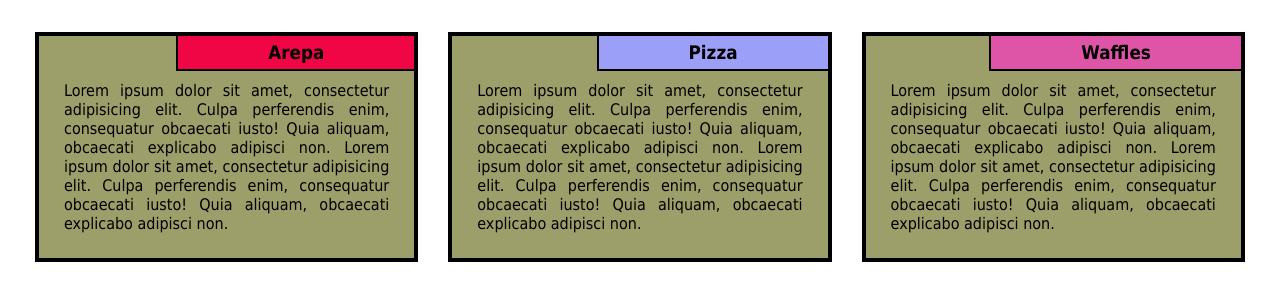
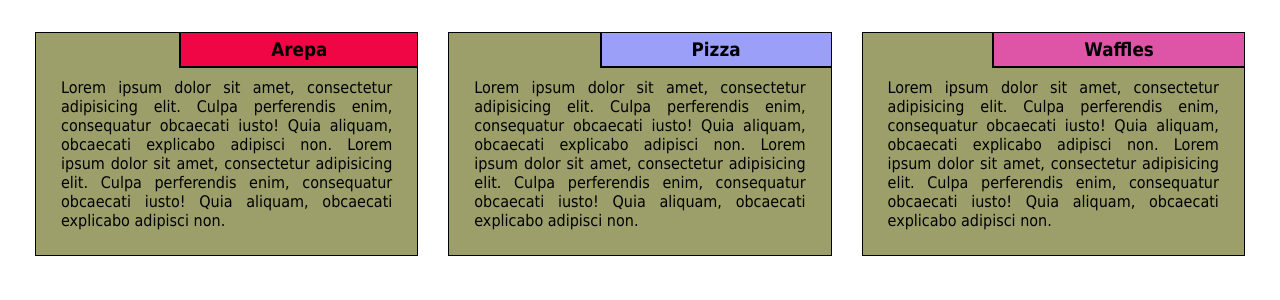
Before and after one commit to Emho88/Module2Code, a plain HTML site: page module2-solution/index.html in a window 1280 px wide. Shown: the part 130-430 px from the top of the page. Drawn offline with Linux system fonts and the light colour scheme.

```diff
--- a/module2-solution/css/mycss.css
+++ b/module2-solution/css/mycss.css
@@ -27,7 +27,7 @@ body{
   background-color:#9c9f6a;
   margin: 15px;
   padding: 25px;
-  border: 4px solid #000000;
+  border: 1px solid #000000;
 }
   .item p{
   margin-top: 20px;
```
